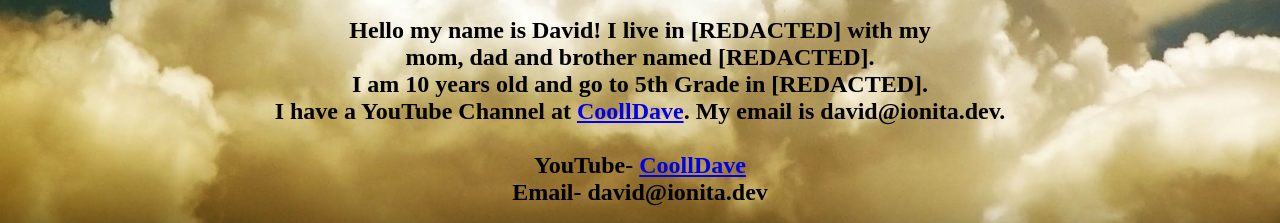
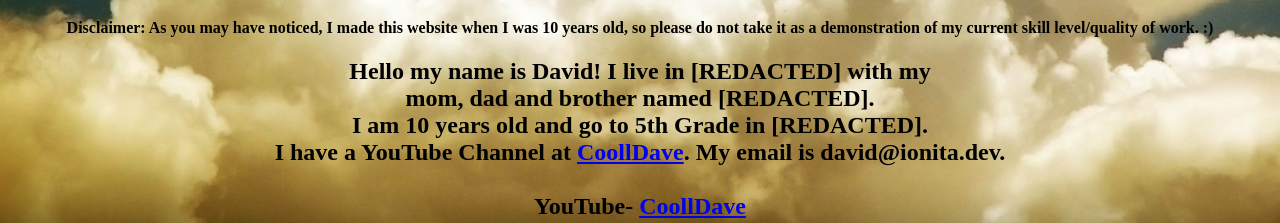
Before and after one commit to davidionita/Old-Website, a plain HTML site: page Home.html in a window 1280 px wide. Shown: the part 275-498 px from the top of the page. Drawn offline with Linux system fonts and the light colour scheme.

Commit message:
Update Home.html

```diff
--- a/Home.html
+++ b/Home.html
@@ -26,7 +26,9 @@ body {
 </p>
 <a href="Hobbies.html"><img src="HobbiesHome.png"></a>
 </td>
-<center><h2>
+<center>
+<h4><strong>Disclaimer:</strong> As you may have noticed, I made this website when I was 10 years old, so please do not take it as a demonstration of my current skill level/quality of work. :)</h4>
+<h2>
 Hello my name is David! I live in [REDACTED] with my
 <br />
 mom, dad and brother named [REDACTED].
```
